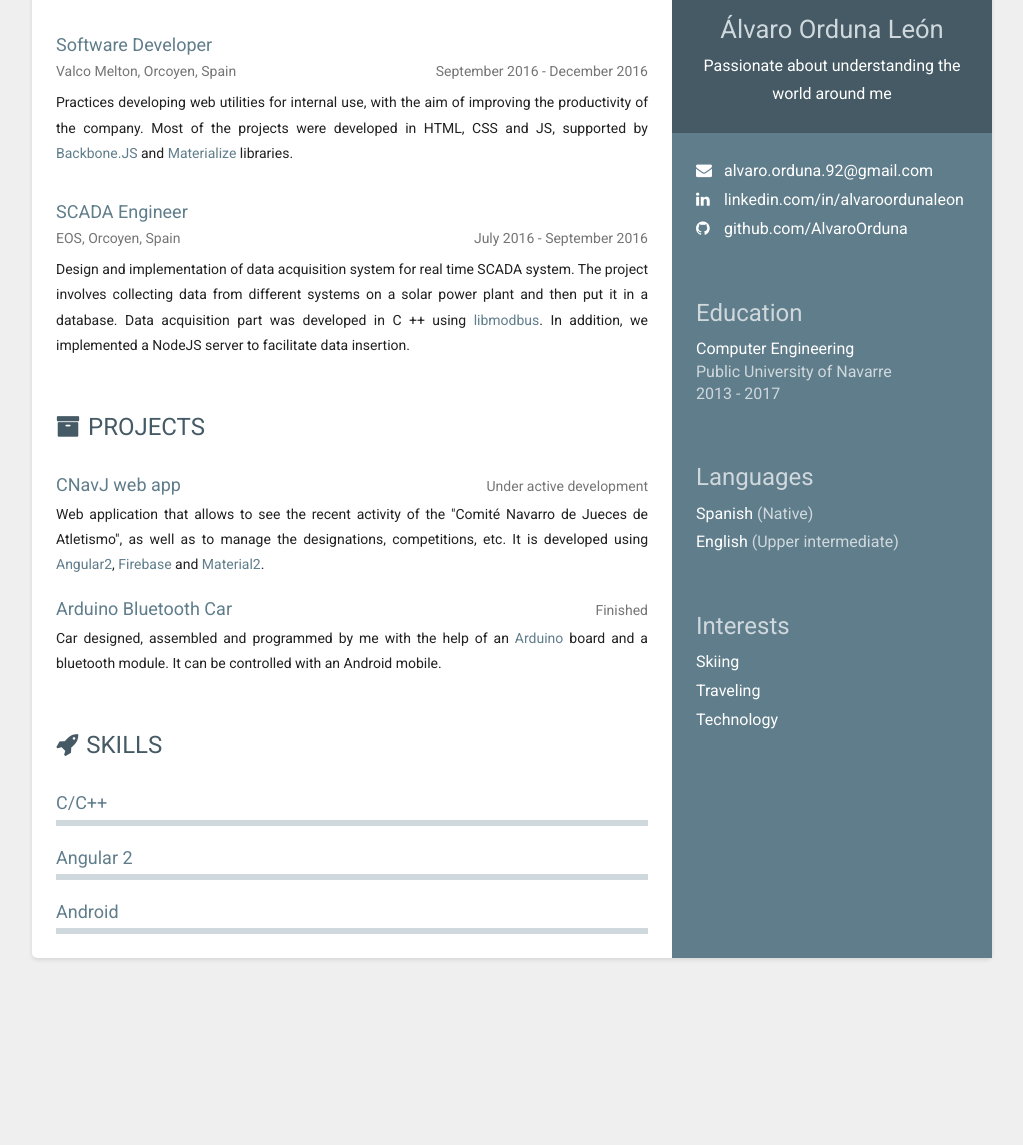
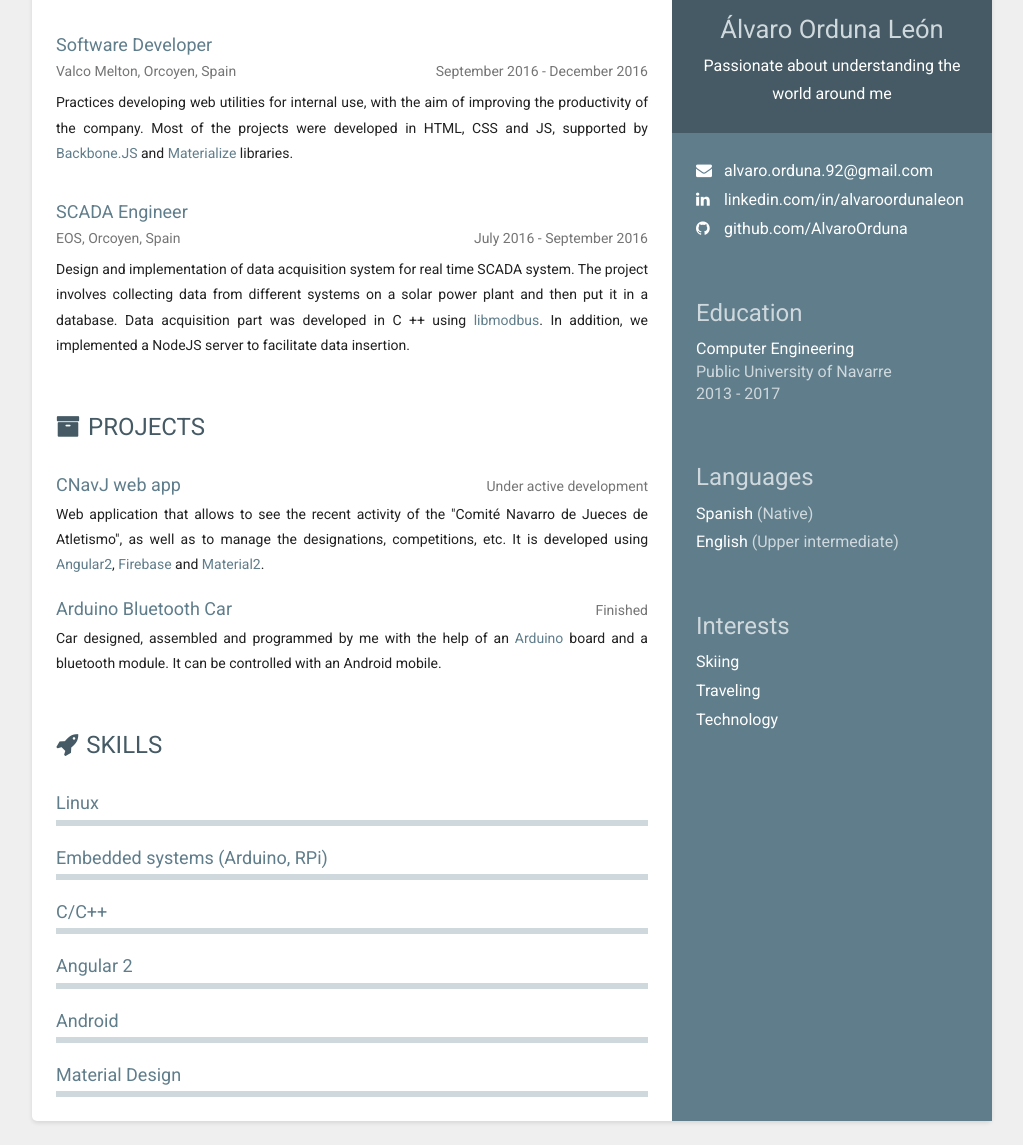
Before and after one commit to AlvaroOrduna/AlvaroOrduna.github.io, a Jekyll site: the page built from portfolio/index.md, in a window 1280 px wide, cut to the strip 269-1414 px from the top of the page. Shown: the whole strip, without its empty margins (128-1151 px from the left). Built offline with Jekyll 4.4.1, drawn with Linux system fonts in a browser that asks for light colours; nearby versions of some CDN libraries; before the commit the page ends 1251 px from its top, so only the background shows below that.

Commit message:
skills: Complete list
Signed-off-by: Álvaro Orduna León <alvaro.orduna.92@gmail.com>

```diff
--- a/_data/skills.json
+++ b/_data/skills.json
@@ -1,14 +1,26 @@
 [
   {
+    "title": "Linux",
+    "level": 80
+  },
+  {
+    "title": "Embedded systems (Arduino, RPi)",
+    "level": 68
+  },
+  {
     "title": "C/C++",
-    "level": 45
+    "level": 65
   },
   {
     "title": "Angular 2",
-    "level": 35
+    "level": 50
   },
   {
     "title": "Android",
-    "level": 55
+    "level": 60
+  },
+  {
+    "title": "Material Design",
+    "level": 70
   }
 ]
```
